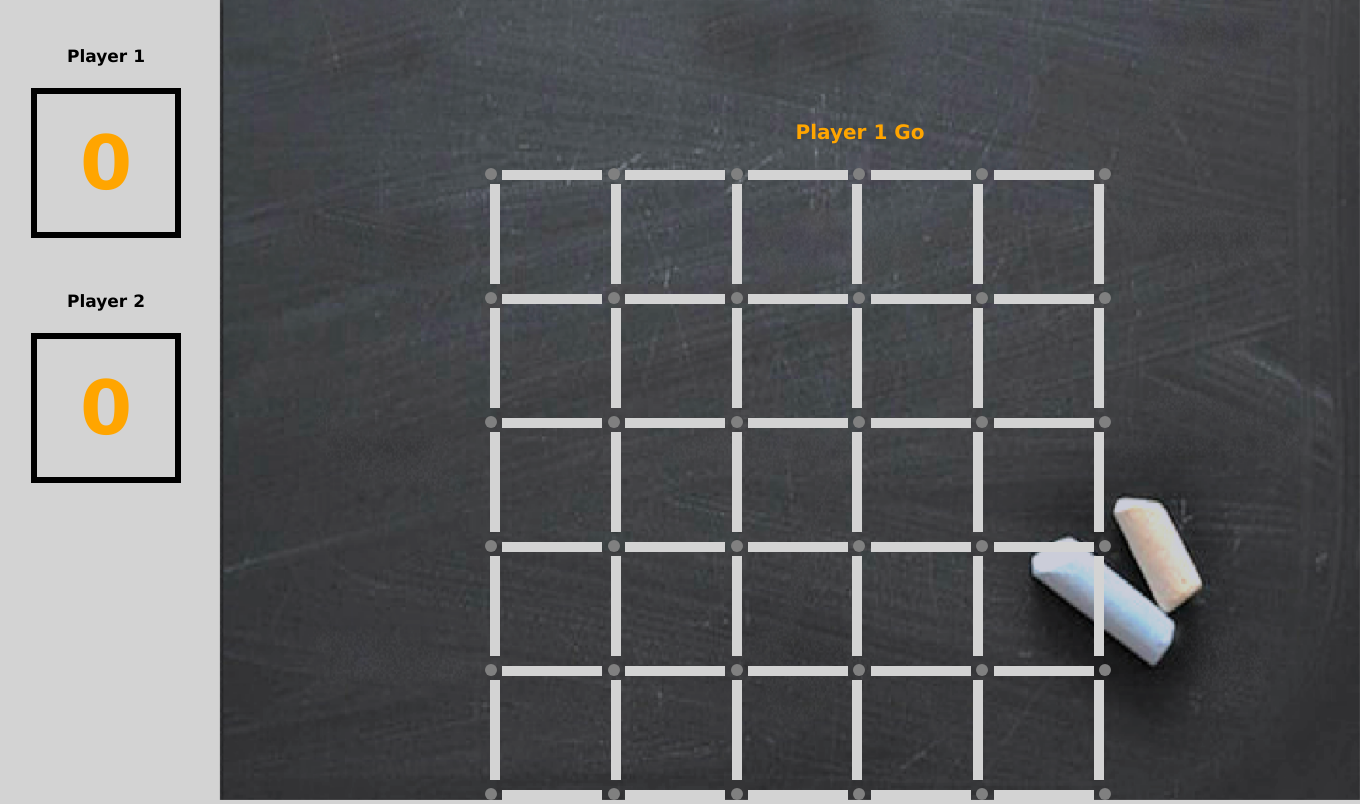
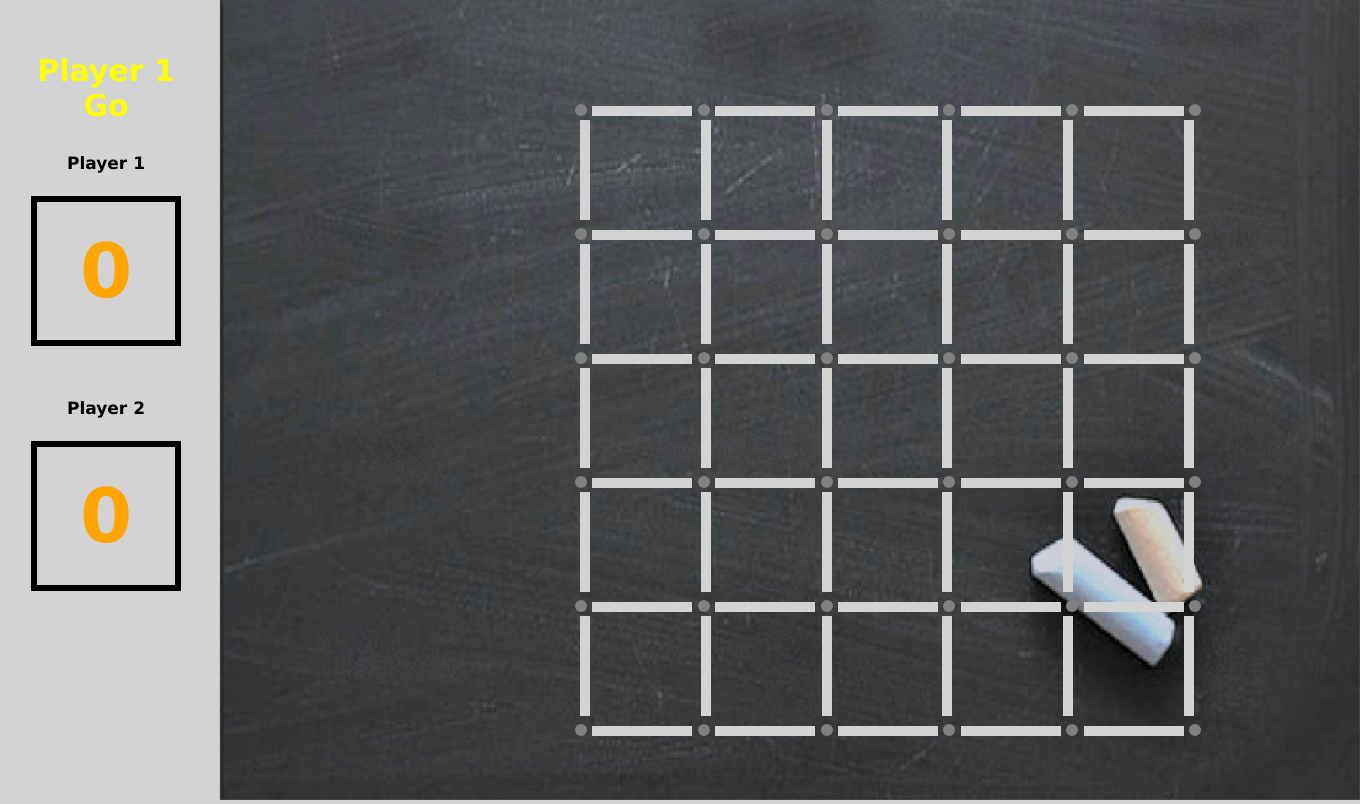
Before and after one commit to madeleinedoi/PlayDots, a PHP site: page /grid.html in a window 1360 px wide. Run offline with PHP 8.4, Linux system fonts and the light colour scheme.

Commit message:
Merge remote-tracking branch 'origin/master'
# Conflicts:
#	Sara.try.html

```diff
--- a/grid.html
+++ b/grid.html
@@ -16,6 +16,7 @@
 
 <div class="score-board">
     <div class="score">
+        <p align = "center"> Player 1 Go</p>
         <h4>Player 1</h4>
         <div class="score-box">
             <p class="player-score" id = "p1">0</p>
@@ -30,9 +31,9 @@
 </div>
 
 
+
 <img src=chalkNEW.jpg class="bg">
 <div class="playfield">
-    <p align = "center"> Player 1 Go</p>
     <div id="hor1">
         <div class= "dothorizontal"></div>
         <div class= "linehorizontal row-0 col-0"></div>
--- a/styles.css
+++ b/styles.css
@@ -145,7 +145,7 @@ canvas {
 .playfield {
     margin: 0 auto;
     width: 750px;
-    margin-left: 485px;
+    margin-left: 575px;
     margin-top: 100px;
     position: absolute;
     z-index: 1000;
@@ -263,8 +263,6 @@ position: fixed;
     width: 150px;
 }
 p{
-    text-align: center;
-    font: bold 20px Verdana, sans-serif;
-    color: orange;
-
+    font: bold 30px Verdana, sans-serif;
+    color:yellow;
 }
```
